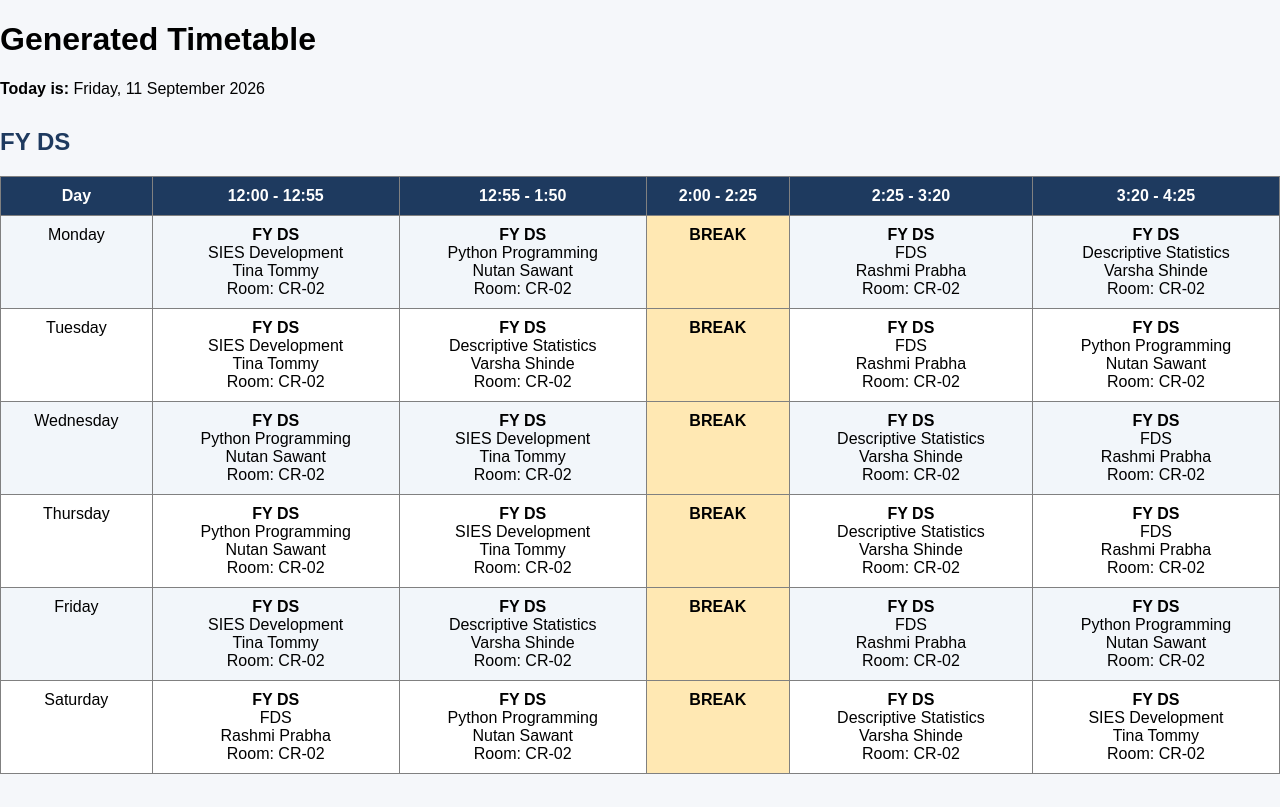
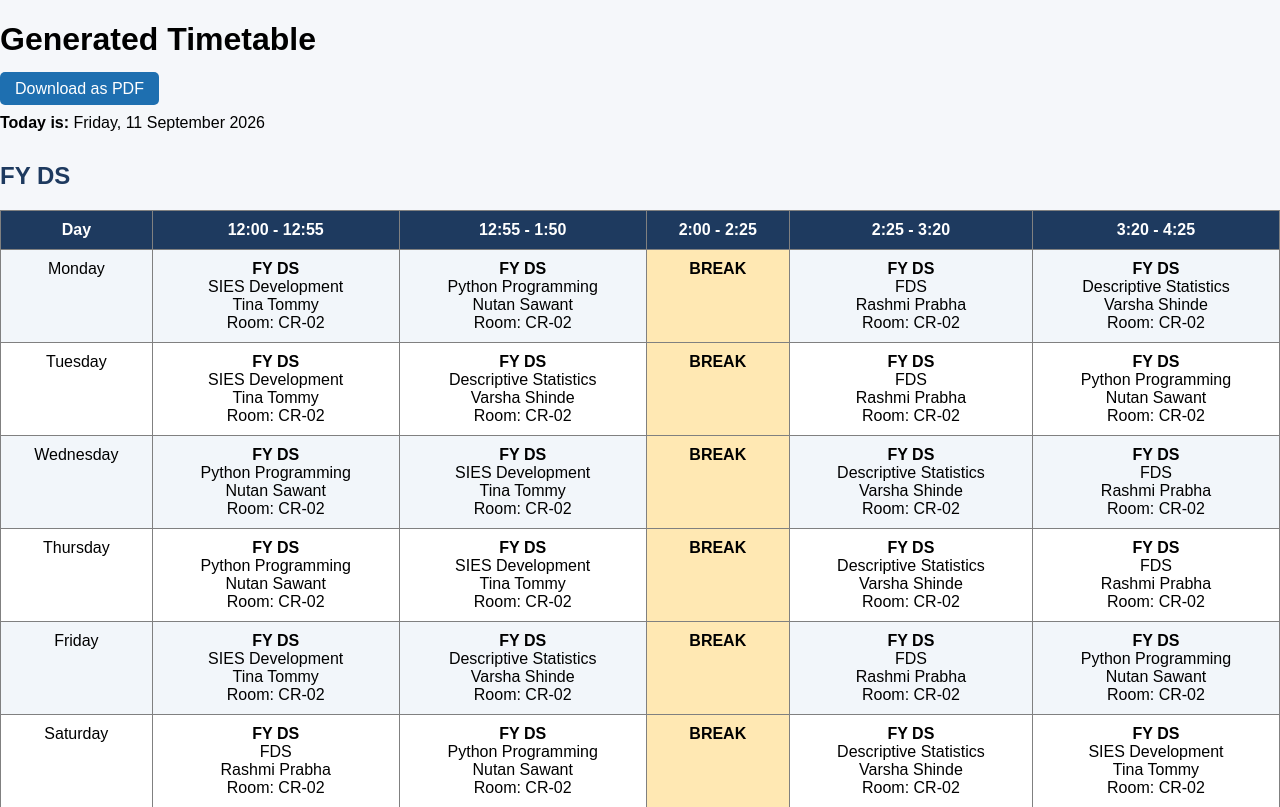
Before and after one commit to palakpj25hds/smart-timetable-optimizer, a Flask app: page /generate in a window 1280 px wide. Shown: the part 108-915 px from the top of the page. Run offline with Flask 3, Linux system fonts and the light colour scheme; data comes from the database, SQL or seed files in the repository; data that the repository does not hold is empty.

Commit message:
Update timetable.html

```diff
--- a/templates/timetable.html
+++ b/templates/timetable.html
@@ -62,6 +62,7 @@
 
 
 <h1>Generated Timetable</h1>
+<p><a href="/generate/pdf" style="background-color:#1e6fb0; color:white; padding:8px 15px; border-radius:5px; text-decoration:none;">Download as PDF</a></p>
 
 {% if current_day != "Sunday" %}
 <p><b>Today is:</b> {{ current_date }}</p>
```
